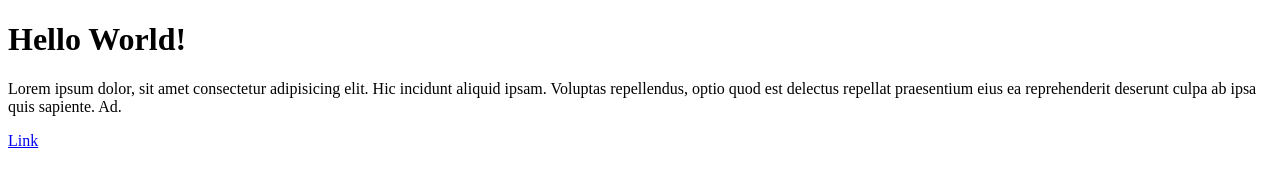
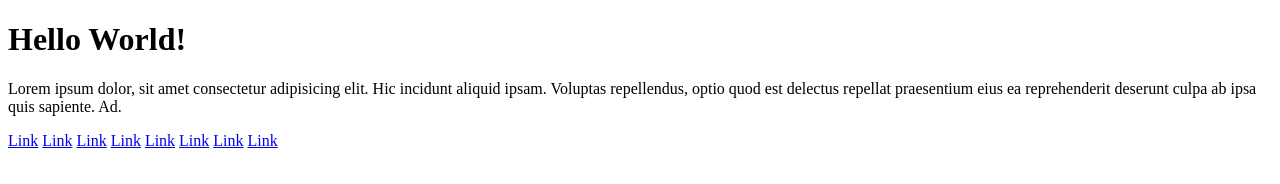
Before and after one commit to MatijaKaraklic/Test, a plain HTML site: page index.html in a window 1280 px wide. Drawn offline with Linux system fonts and the light colour scheme.

Commit message:
Update index.html

```diff
--- a/index.html
+++ b/index.html
@@ -18,6 +18,13 @@
         <nav></nav>
 
         <a href="#">Link</a>
+        <a href="#">Link</a>
+        <a href="#">Link</a>
+        <a href="#">Link</a>
+        <a href="#">Link</a>
+        <a href="#">Link</a>
+        <a href="#">Link</a>
+        <a href="#">Link</a>
 
 
     </div>
```
